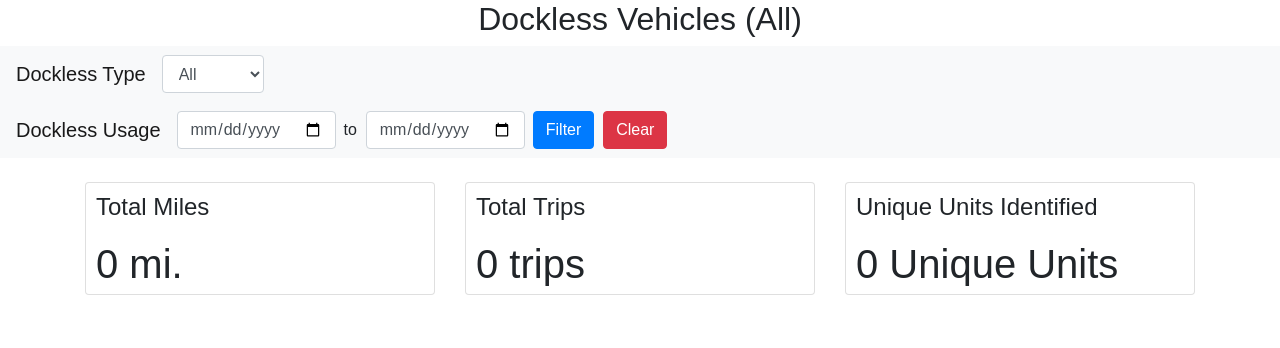
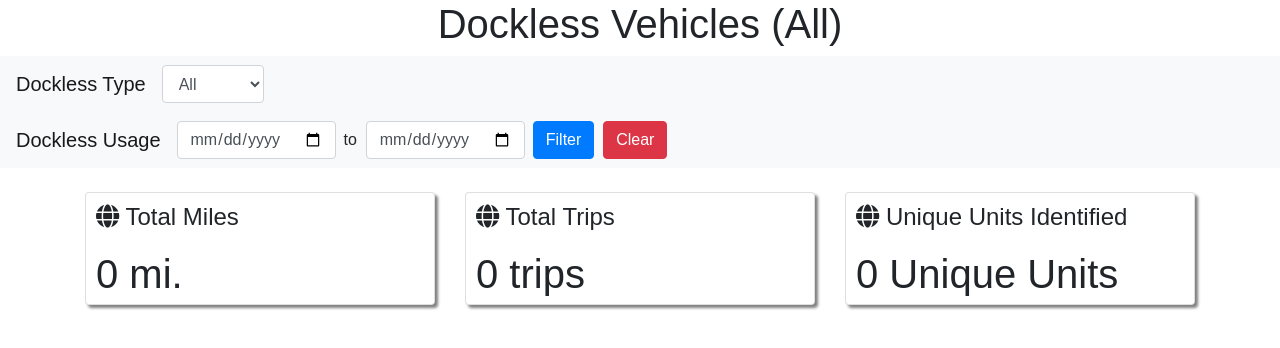
Before and after one commit to mddilley/dockless-scooters, a React (Create React App) app: page / in a window 1280 px wide. Shown: the top 348 px of the page. Built offline with nearby package versions, Linux system fonts and the light colour scheme; no server answers; a web font is replaced by a local one.

Commit message:
Add preventDefault() to filterClick in DateBar component, add break in bootstrap Cards, change h2 to h1 in App.js render

```diff
--- a/public/index.html
+++ b/public/index.html
@@ -24,6 +24,7 @@
     -->
     <link rel="stylesheet" href="https://maxcdn.bootstrapcdn.com/bootstrap/4.3.1/css/bootstrap.min.css" integrity="sha384-ggOyR0iXCbMQv3Xipma34MD+dH/1fQ784/j6cY/iJTQUOhcWr7x9JvoRxT2MZw1T" crossorigin="anonymous" />
     <link href="https://fonts.googleapis.com/css?family=News+Cycle:400,700" rel="stylesheet">
+    <link rel="stylesheet" href="https://use.fontawesome.com/releases/v5.8.1/css/all.css" integrity="sha384-50oBUHEmvpQ+1lW4y57PTFmhCaXp0ML5d60M1M7uH2+nqUivzIebhndOJK28anvf" crossorigin="anonymous">
     <title>React App</title>
   </head>
   <body>
--- a/src/App.css
+++ b/src/App.css
@@ -36,6 +36,7 @@
 .card {
   padding-top: 10px;
   padding-left: 10px;
+  box-shadow: 3px 3px 3px grey;
 }
 
 .card:hover {
--- a/src/App.js
+++ b/src/App.js
@@ -82,6 +82,16 @@ class App extends Component {
     this.setState({type: type})
   }
 
+  chooseIcon = () => {
+    if(this.state.type === "Bicycle"){
+      return <i class="fas fa-bicycle"></i>
+    } else if (this.state.type === "Scooter") {
+      return <i class="fas fa-bolt"></i>
+    } else {
+      return <i class="fas fa-globe"></i>
+    }
+  }
+
   componentDidMount() {
     // Here is a link to the API Documentation: https://dev.socrata.com/
     axios
@@ -96,15 +106,15 @@ class App extends Component {
   render() {
     return (
       <div className="App">
-        <h2>Dockless Vehicles ({this.state.type})</h2>
+        <h1>Dockless Vehicles ({this.state.type})</h1>
           <TypeBar setType={this.setType}/>
           <DateBar updateDateRange={this.updateDateRange}/>
           <br/>
           <Container>
             <CardDeck className="App-intro">
-              <Miles total={this.state.totalMiles}/>
-              <Trips total={this.state.totalTrips}/>
-              <UniqueUnits total={this.state.uniqueIdentified}/>
+              <Miles total={this.state.totalMiles} icon={this.chooseIcon()}/>
+              <Trips total={this.state.totalTrips} icon={this.chooseIcon()}/>
+              <UniqueUnits total={this.state.uniqueIdentified} icon={this.chooseIcon()}/>
             </CardDeck>
           </Container>
       </div>
--- a/src/components/DateBar.js
+++ b/src/components/DateBar.js
@@ -16,7 +16,8 @@ class DateBar extends Component {
     this.setState(state)
   }
 
-  filterClick = () => {
+  filterClick = (event) => {
+    event.preventDefault();
     this.props.updateDateRange(this.state)
   }
 
--- a/src/components/Miles.js
+++ b/src/components/Miles.js
@@ -4,7 +4,7 @@ import { Card } from 'react-bootstrap'
 function Miles(props) {
   return <Card className="text-left card" style={{ width: '18rem' }}>
             <Card.Title className="card-title">
-              Total Miles
+              {props.icon} Total Miles
             </Card.Title>
             <Card.Text className="card-text">
               {props.total} mi.
--- a/src/components/Trips.js
+++ b/src/components/Trips.js
@@ -4,7 +4,7 @@ import { Card } from 'react-bootstrap'
 function Trips(props) {
   return <Card className="text-left card" style={{ width: '18rem' }}>
             <Card.Title className="card-title">
-              Total Trips
+              {props.icon} Total Trips
             </Card.Title>
             <Card.Text className="card-text">
               {props.total} trips
--- a/src/components/UniqueUnits.js
+++ b/src/components/UniqueUnits.js
@@ -4,7 +4,7 @@ import { Card } from 'react-bootstrap'
 function UniqueUnits(props) {
   return <Card className="text-left card" style={{ width: '18rem' }}>
             <Card.Title className="card-title">
-              Unique Units Identified
+              {props.icon} Unique Units Identified
             </Card.Title>
             <Card.Text className="card-text">
               {props.total} Unique Units
```
